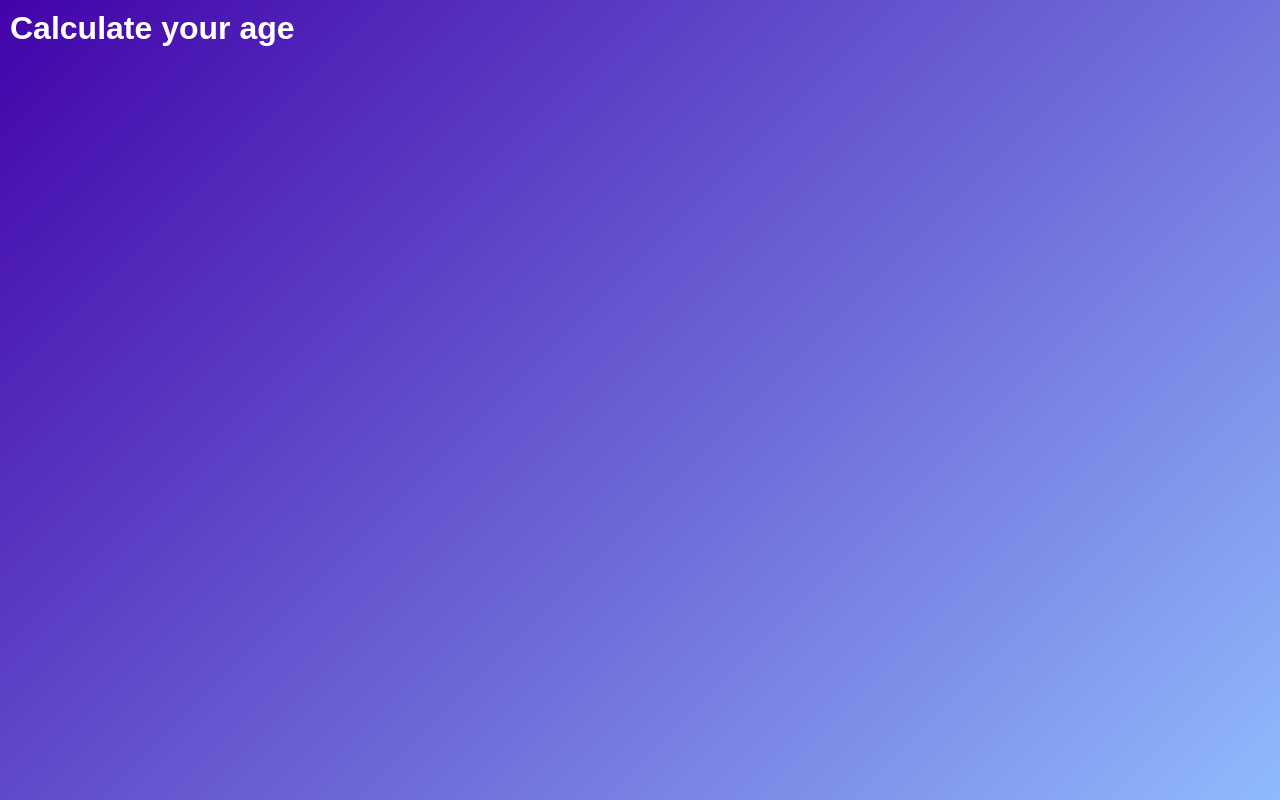
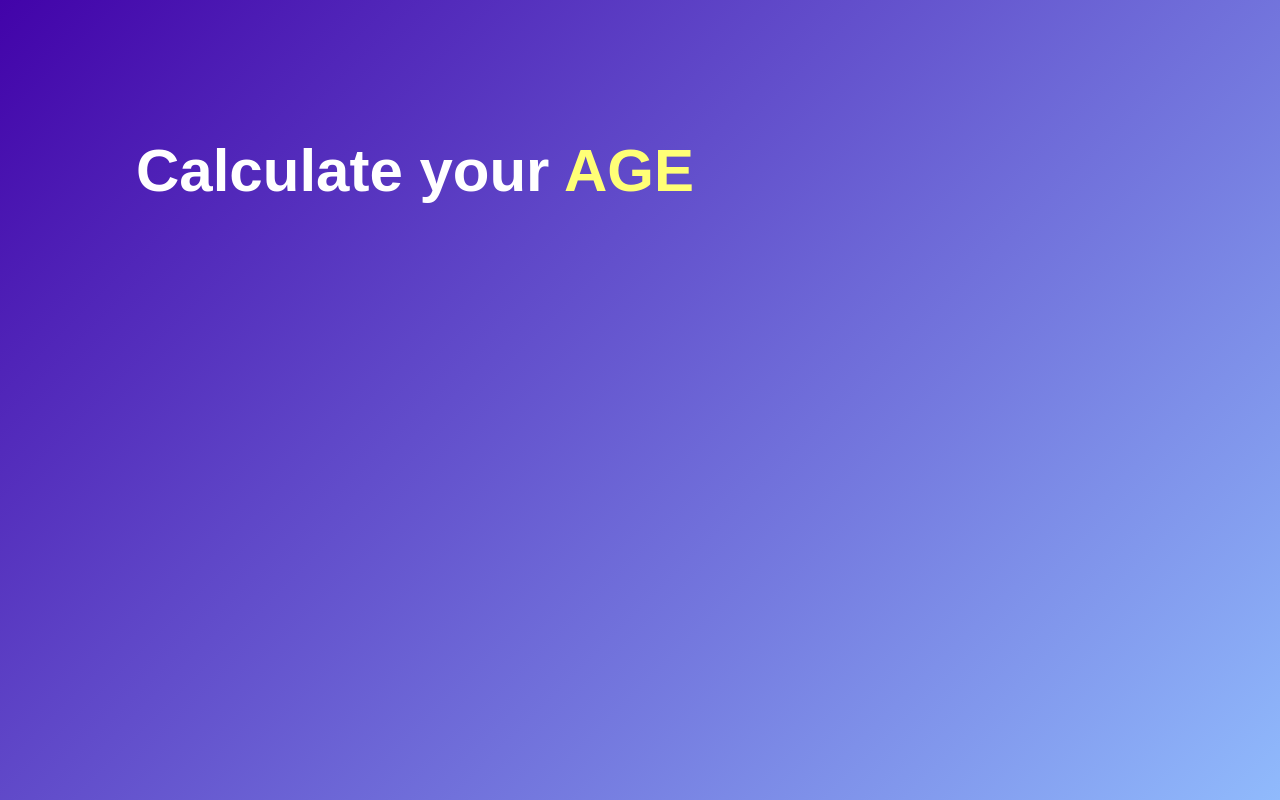
Before and after one commit to salinpaul94/Age-calculator, a plain HTML site: page version_01/index.html in a window 1280 px wide. Drawn offline with Linux system fonts and the light colour scheme.

Commit message:
styling title h1

```diff
--- a/version_01/index.html
+++ b/version_01/index.html
@@ -11,7 +11,7 @@
 <body>
   <div class="container">
     <div class="calculator">
-      <h1>Calculate your age</h1>
+      <h1>Calculate your <span>AGE</span></h1>
     </div>
   </div>
   <script src="index.js"></script>
--- a/version_01/style.css
+++ b/version_01/style.css
@@ -11,3 +11,15 @@
   color: #fff;
   padding: 10px;
 }
+.calculator{
+  width: 100%;
+  max-width: 600px;
+  margin-left: 10%;
+  margin-top: 10%;
+}
+.calculator h1{
+  font-size: 60px;
+}
+.calculator h1 span{
+  color: #ffff76;
+}
```
